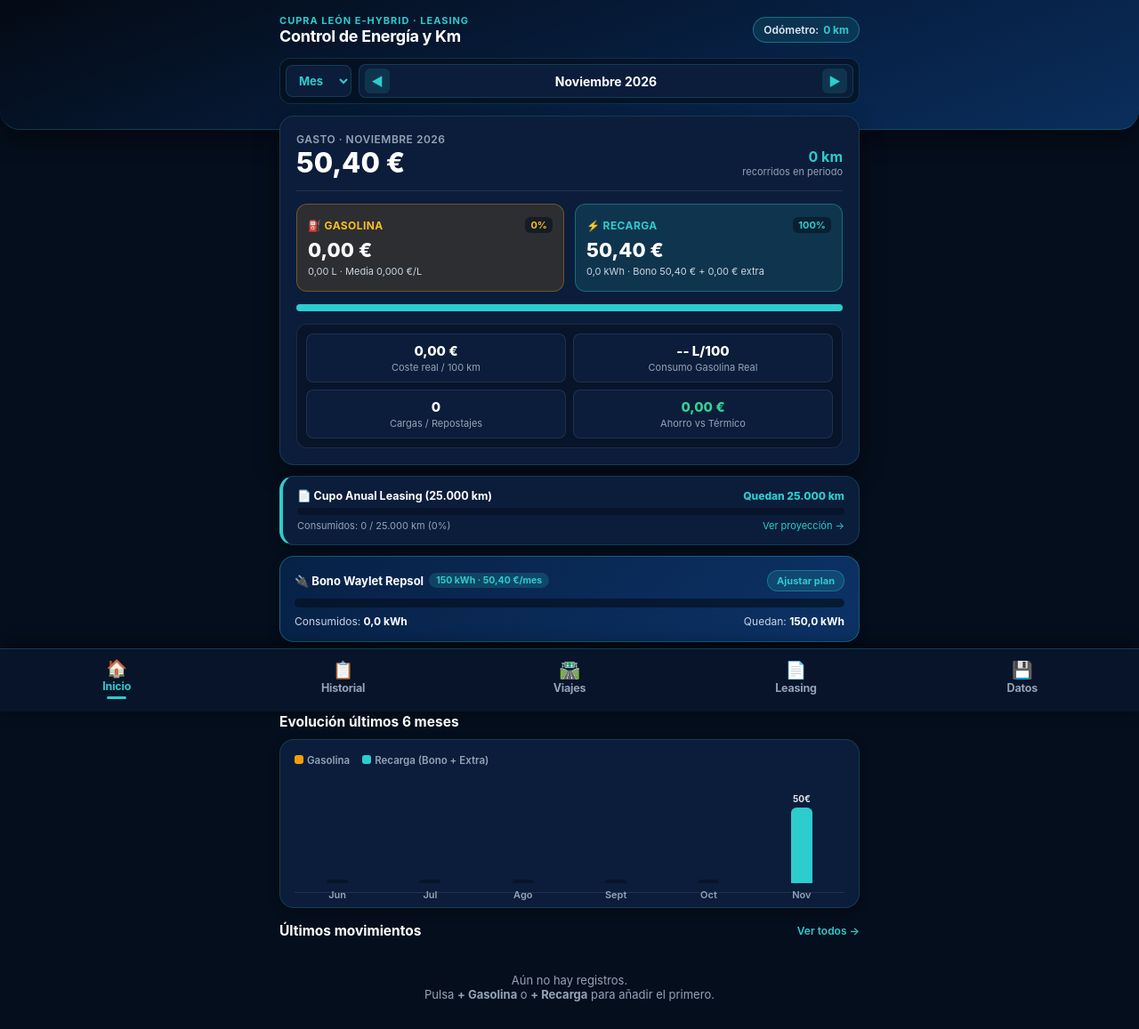
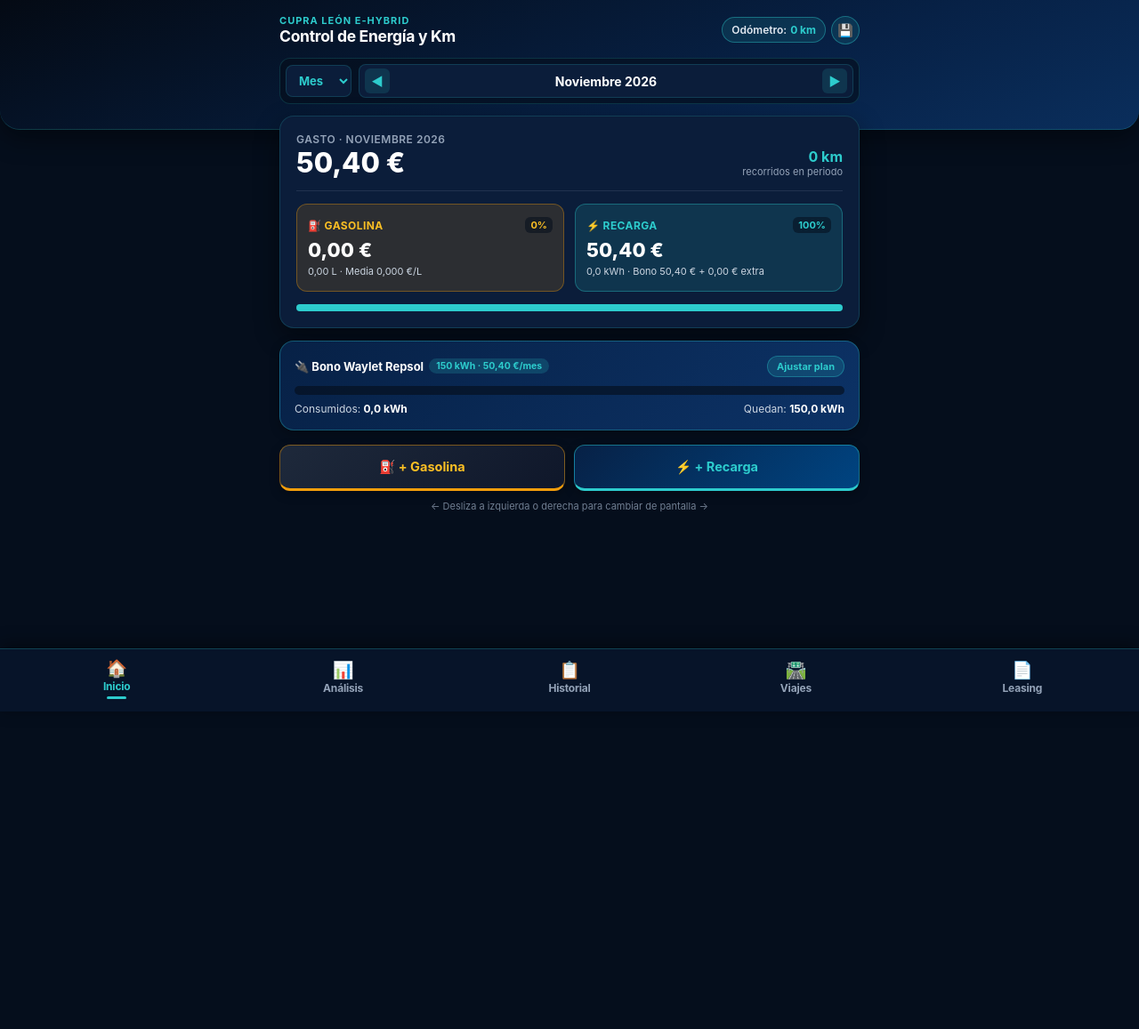
Before and after one commit to josanlerma9999/cupra-gastos, a plain HTML site: page index.html in a window 1280 px wide. Shown: the whole page at 89% size. After the commit the page ends 800 px from the top, so only its background shows below. Drawn offline with Linux system fonts and the light colour scheme.

Commit message:
Update index.html

```diff
--- a/index.html
+++ b/index.html
@@ -48,8 +48,9 @@
     body {
       background-color: var(--bg-app);
       color: var(--text-main);
-      padding-bottom: 94px;
+      padding-bottom: 92px;
       min-height: 100vh;
+      overflow-x: hidden;
     }
 
     /* HEADER OSCURO BBVA-CYAN */
@@ -74,6 +75,7 @@
     .brand-title {
       display: flex;
       flex-direction: column;
+      min-width: 0;
     }
 
     .brand-title span.tag {
@@ -85,28 +87,58 @@
     }
 
     .brand-title h1 {
-      font-size: 18px;
+      font-size: 17.5px;
       font-weight: 700;
       letter-spacing: -0.3px;
       color: #FFFFFF;
+      white-space: nowrap;
+      overflow: hidden;
+      text-overflow: ellipsis;
+    }
+
+    .header-actions {
+      display: flex;
+      align-items: center;
+      gap: 6px;
+      flex-shrink: 0;
     }
 
     .odo-pill {
       background: rgba(45, 204, 205, 0.12);
       border: 1px solid rgba(45, 204, 205, 0.4);
-      padding: 6px 11px;
+      padding: 6px 10px;
       border-radius: 999px;
       font-size: 12px;
       font-weight: 600;
       color: #E2E8F0;
       display: flex;
       align-items: center;
-      gap: 5px;
+      gap: 4px;
       cursor: pointer;
       white-space: nowrap;
     }
 
     .odo-pill strong { color: var(--bbva-cyan); }
+
+    .data-header-btn {
+      background: rgba(45, 204, 205, 0.12);
+      border: 1px solid rgba(45, 204, 205, 0.4);
+      color: var(--bbva-cyan);
+      width: 32px;
+      height: 32px;
+      border-radius: 50%;
+      display: flex;
+      align-items: center;
+      justify-content: center;
+      font-size: 14px;
+      cursor: pointer;
+      transition: background 0.15s ease, color 0.15s ease;
+    }
+
+    .data-header-btn.active {
+      background: var(--bbva-cyan);
+      color: #050E1C;
+    }
 
     /* SELECTOR DE PERIODO Y MES COMPLETO */
     .period-bar {
@@ -311,70 +343,54 @@
       border-radius: 999px;
       overflow: hidden;
       display: flex;
-      margin-bottom: 14px;
     }
 
     .ratio-gas { background: var(--fuel-amber); transition: width 0.3s ease; }
     .ratio-ev { background: var(--bbva-cyan); transition: width 0.3s ease; }
 
-    /* KPIS DE EFICIENCIA */
+    /* KPIS DE EFICIENCIA (EN PESTAÑA ANÁLISIS) */
     .kpi-strip {
       display: grid;
       grid-template-columns: repeat(2, 1fr);
-      gap: 8px;
+      gap: 10px;
+    }
+
+    .kpi-item {
       background: var(--card-inset);
-      padding: 10px;
-      border-radius: var(--radius-md);
-      border: 1px solid var(--border-subtle);
-    }
-
-    .kpi-item {
-      background: var(--card-bg);
-      padding: 9px 10px;
-      border-radius: 8px;
+      padding: 14px 10px;
+      border-radius: 12px;
       border: 1px solid var(--border-subtle);
       text-align: center;
     }
 
     .kpi-item .kpi-v {
-      font-size: 15px;
+      font-size: 17px;
       font-weight: 800;
       color: #FFFFFF;
     }
 
     .kpi-item .kpi-l {
-      font-size: 11px;
+      font-size: 11.5px;
       color: var(--text-muted);
-      margin-top: 2px;
-    }
-
-    /* TARJETA BONO WAYLET & TARJETA LEASING */
+      margin-top: 3px;
+    }
+
+    /* TARJETA BONO WAYLET */
     .bono-card {
       background: linear-gradient(135deg, #072146 0%, #0C3266 100%);
       color: #FFFFFF;
       border-radius: var(--radius-lg);
-      padding: 15px 16px;
-      margin-top: 12px;
+      padding: 16px;
+      margin-top: 14px;
       border: 1px solid rgba(45, 204, 205, 0.32);
       box-shadow: var(--shadow-sm);
     }
 
-    .leasing-home-card {
-      background: var(--card-bg);
-      border: 1px solid var(--border-light);
-      border-left: 4px solid var(--bbva-cyan);
-      border-radius: var(--radius-lg);
-      padding: 14px 16px;
-      margin-top: 12px;
-      box-shadow: var(--shadow-sm);
-      cursor: pointer;
-    }
-
     .bono-top {
       display: flex;
       justify-content: space-between;
       align-items: center;
-      margin-bottom: 8px;
+      margin-bottom: 10px;
       gap: 8px;
     }
 
@@ -438,13 +454,13 @@
       display: grid;
       grid-template-columns: 1fr 1fr;
       gap: 10px;
-      margin: 14px 0;
+      margin: 16px 0 8px;
     }
 
     .btn-action {
       border: none;
       border-radius: var(--radius-md);
-      padding: 14px 12px;
+      padding: 15px 12px;
       font-size: 14.5px;
       font-weight: 700;
       cursor: pointer;
@@ -470,6 +486,14 @@
       color: var(--bbva-cyan);
       border: 1px solid rgba(45, 204, 205, 0.45);
       border-bottom: 3px solid var(--bbva-cyan);
+    }
+
+    .swipe-hint {
+      text-align: center;
+      font-size: 11px;
+      color: var(--text-muted);
+      margin-top: 10px;
+      opacity: 0.75;
     }
 
     /* SECCIONES Y TARJETAS */
@@ -515,7 +539,7 @@
       grid-template-columns: repeat(6, 1fr);
       gap: 8px;
       align-items: end;
-      height: 130px;
+      height: 145px;
       padding-top: 18px;
       border-bottom: 1px solid var(--border-subtle);
     }
@@ -562,6 +586,7 @@
       gap: 8px;
       margin-bottom: 12px;
       overflow-x: auto;
+      padding-bottom: 2px;
     }
 
     .pill {
@@ -821,7 +846,7 @@
       color: #FCA5A5;
     }
 
-    /* NAVEGACIÓN INFERIOR MÁS GRANDE Y LEGIBLE */
+    /* NAVEGACIÓN INFERIOR 5 PESTAÑAS */
     .bottom-nav {
       position: fixed;
       bottom: 0;
@@ -857,7 +882,7 @@
     }
 
     .nav-btn .nav-txt {
-      font-size: 12.5px;
+      font-size: 12px;
       font-weight: 700;
       letter-spacing: -0.2px;
     }
@@ -874,9 +899,24 @@
       margin-top: 1px;
     }
 
-    /* VISTAS */
+    /* VISTAS Y ANIMACIÓN DE DESLIZAMIENTO */
     .view-section { display: none; }
-    .view-section.active { display: block; }
+    .view-section.active { display: block; animation: fadeIn 0.18s ease-out; }
+    .view-section.slide-left { animation: slideFromRight 0.22s ease-out; }
+    .view-section.slide-right { animation: slideFromLeft 0.22s ease-out; }
+
+    @keyframes fadeIn {
+      from { opacity: 0.6; }
+      to { opacity: 1; }
+    }
+    @keyframes slideFromRight {
+      from { opacity: 0.45; transform: translateX(22px); }
+      to { opacity: 1; transform: translateX(0); }
+    }
+    @keyframes slideFromLeft {
+      from { opacity: 0.45; transform: translateX(-22px); }
+      to { opacity: 1; transform: translateX(0); }
+    }
 
     /* MODALES OSCUROS */
     .modal-backdrop {
@@ -1060,12 +1100,17 @@
     <div class="container">
       <div class="header-top">
         <div class="brand-title">
-          <span class="tag">Cupra León e-HYBRID · Leasing</span>
+          <span class="tag">Cupra León e-HYBRID</span>
           <h1>Control de Energía y Km</h1>
         </div>
-        <div class="odo-pill" onclick="openOdoModal()" title="Actualizar odómetro">
-          <span>Odómetro:</span>
-          <strong id="header-odo">0 km</strong>
+        <div class="header-actions">
+          <div class="odo-pill" onclick="openOdoModal()" title="Actualizar odómetro">
+            <span>Odómetro:</span>
+            <strong id="header-odo">0 km</strong>
+          </div>
+          <button type="button" class="data-header-btn" id="btn-header-data" onclick="switchTab('data')" title="Datos y copias de seguridad" aria-label="Datos y copias de seguridad">
+            💾
+          </button>
         </div>
       </div>
 
@@ -1086,7 +1131,7 @@
 
   <main class="container">
 
-    <!-- VISTA 1: INICIO (DASHBOARD PRINCIPAL) -->
+    <!-- VISTA 1: INICIO (CABINA RÁPIDA Y LIMPIA) -->
     <section id="view-home" class="view-section active">
       <div class="hero-card">
         <div class="total-row">
@@ -1126,41 +1171,6 @@
           <div class="ratio-gas" id="bar-gas" style="width: 50%"></div>
           <div class="ratio-ev" id="bar-ev" style="width: 50%"></div>
         </div>
-
-        <!-- INDICADORES DE EFICIENCIA Y CONSUMO REAL -->
-        <div class="kpi-strip">
-          <div class="kpi-item">
-            <div class="kpi-v" id="kpi-cost-100">0,00 €</div>
-            <div class="kpi-l">Coste real / 100 km</div>
-          </div>
-          <div class="kpi-item">
-            <div class="kpi-v" id="kpi-real-l100">-- L/100</div>
-            <div class="kpi-l">Consumo Gasolina Real</div>
-          </div>
-          <div class="kpi-item">
-            <div class="kpi-v" id="kpi-charges-count">0</div>
-            <div class="kpi-l">Cargas / Repostajes</div>
-          </div>
-          <div class="kpi-item">
-            <div class="kpi-v" id="kpi-savings" style="color: var(--success);">0,00 €</div>
-            <div class="kpi-l">Ahorro vs Térmico</div>
-          </div>
-        </div>
-      </div>
-
-      <!-- RESUMEN RÁPIDO LEASING 25.000 KM -->
-      <div class="leasing-home-card" onclick="switchTab('leasing')">
-        <div style="display:flex; justify-content:space-between; align-items:center; margin-bottom:6px;">
-          <span style="font-size:12.5px; font-weight:700; color:#FFFFFF;">📄 Cupo Anual Leasing (25.000 km)</span>
-          <span style="font-size:12px; font-weight:800; color:var(--bbva-cyan);" id="home-leasing-rem">Quedan 25.000 km</span>
-        </div>
-        <div class="progress-track" style="height:8px;">
-          <div class="progress-fill" id="home-leasing-fill" style="width:0%"></div>
-        </div>
-        <div style="display:flex; justify-content:space-between; font-size:11px; color:var(--text-muted); margin-top:5px;">
-          <span id="home-leasing-used">Consumidos: 0 km (0%)</span>
-          <span style="color:var(--bbva-cyan);">Ver proyección →</span>
-        </div>
       </div>
 
       <!-- TARJETA SUSCRIPCIÓN WAYLET 150 kWh -->
@@ -1191,7 +1201,36 @@
         </button>
       </div>
 
-      <!-- GRÁFICA EVOLUCIÓN MENSUAL (6 MESES) -->
+      <div class="swipe-hint">← Desliza a izquierda o derecha para cambiar de pantalla →</div>
+    </section>
+
+    <!-- VISTA 2: ANÁLISIS Y ESTADÍSTICAS -->
+    <section id="view-analytics" class="view-section">
+      <div class="section-title">
+        <span>Eficiencia y Consumo</span>
+        <span id="analytics-period-badge" style="font-size:12px; color:var(--bbva-cyan); font-weight:700;"></span>
+      </div>
+      <div class="card">
+        <div class="kpi-strip">
+          <div class="kpi-item">
+            <div class="kpi-v" id="kpi-cost-100">0,00 €</div>
+            <div class="kpi-l">Coste real / 100 km</div>
+          </div>
+          <div class="kpi-item">
+            <div class="kpi-v" id="kpi-real-l100">-- L/100</div>
+            <div class="kpi-l">Consumo Gasolina Real</div>
+          </div>
+          <div class="kpi-item">
+            <div class="kpi-v" id="kpi-charges-count">0</div>
+            <div class="kpi-l">Cargas / Repostajes</div>
+          </div>
+          <div class="kpi-item">
+            <div class="kpi-v" id="kpi-savings" style="color: var(--success);">0,00 €</div>
+            <div class="kpi-l">Ahorro vs Térmico</div>
+          </div>
+        </div>
+      </div>
+
       <div class="section-title">
         <span>Evolución últimos 6 meses</span>
       </div>
@@ -1202,16 +1241,9 @@
         </div>
         <div id="monthly-chart" class="bar-chart-grid"></div>
       </div>
-
-      <!-- ÚLTIMOS MOVIMIENTOS -->
-      <div class="section-title">
-        <span>Últimos movimientos</span>
-        <button class="tx-btn" onclick="switchTab('history')">Ver todos →</button>
-      </div>
-      <div id="recent-list" class="tx-list"></div>
     </section>
 
-    <!-- VISTA 2: HISTORIAL COMPLETO -->
+    <!-- VISTA 3: HISTORIAL COMPLETO -->
     <section id="view-history" class="view-section">
       <div class="section-title">
         <span>Historial de Energía</span>
@@ -1225,7 +1257,7 @@
       <div id="full-history-list" class="tx-list"></div>
     </section>
 
-    <!-- VISTA 3: CALCULADORA DE VIAJES -->
+    <!-- VISTA 4: CALCULADORA DE VIAJES -->
     <section id="view-trips" class="view-section">
       <div class="section-title">
         <span>Calculadora de Viajes e-HYBRID</span>
@@ -1280,7 +1312,7 @@
       </div>
     </section>
 
-    <!-- VISTA 4: CONTROL DE LEASING ANUAL -->
+    <!-- VISTA 5: CONTROL DE LEASING ANUAL -->
     <section id="view-leasing" class="view-section">
       <div class="section-title">
         <span>Control de Kilómetros Leasing</span>
@@ -1289,10 +1321,11 @@
       <div class="card" id="leasing-container"></div>
     </section>
 
-    <!-- VISTA 5: DATOS Y BACKUP -->
+    <!-- VISTA 6 (CABECERA): DATOS Y BACKUP -->
     <section id="view-data" class="view-section">
       <div class="section-title">
         <span>Exportación y Copias de Seguridad</span>
+        <button class="tx-btn" onclick="switchTab('home', 'right')">← Volver</button>
       </div>
       <div class="card">
         <p style="font-size: 13px; color: var(--text-muted); margin-bottom: 14px; line-height: 1.4;">
@@ -1323,11 +1356,16 @@
 
   </main>
 
-  <!-- NAVEGACIÓN INFERIOR AMPLIADA -->
+  <!-- NAVEGACIÓN INFERIOR (5 PESTAÑAS) -->
   <nav class="bottom-nav">
     <button class="nav-btn active" id="nav-home" onclick="switchTab('home')">
       <span class="nav-ico">🏠</span>
       <span class="nav-txt">Inicio</span>
+      <span class="nav-dot"></span>
+    </button>
+    <button class="nav-btn" id="nav-analytics" onclick="switchTab('analytics')">
+      <span class="nav-ico">📊</span>
+      <span class="nav-txt">Análisis</span>
       <span class="nav-dot"></span>
     </button>
     <button class="nav-btn" id="nav-history" onclick="switchTab('history')">
@@ -1345,11 +1383,6 @@
       <span class="nav-txt">Leasing</span>
       <span class="nav-dot"></span>
     </button>
-    <button class="nav-btn" id="nav-data" onclick="switchTab('data')">
-      <span class="nav-ico">💾</span>
-      <span class="nav-txt">Datos</span>
-      <span class="nav-dot"></span>
-    </button>
   </nav>
 
   <!-- MODAL NUEVO / EDITAR REGISTRO -->
@@ -1538,7 +1571,11 @@
       navigator.serviceWorker.register('./sw.js').catch(console.error);
     }
 
-    // ESTADO DE LA APLICACIÓN (COMPATIBLE CON TODAS LAS VERSIONES)
+    // ORDEN DE PESTAÑAS PARA NAVEGACIÓN POR DESLIZAMIENTO LATERAL
+    const TAB_ORDER = ['home', 'analytics', 'history', 'trips', 'leasing'];
+    let currentTab = 'home';
+
+    // ESTADO DE LA APLICACIÓN (MISMA CLAVE PARA CONSERVAR TODOS TUS DATOS)
     const STORAGE_KEY = 'cupra_ehybrid_data_v1';
     let appState = {
       entries: [],
@@ -1644,7 +1681,8 @@
 
       const mode = document.getElementById('period-mode').value;
       const selectedMonth = document.getElementById('month-picker').value;
-      document.getElementById('month-label-btn').textContent = formatFullMonthLabel(selectedMonth);
+      const monthLabel = formatFullMonthLabel(selectedMonth);
+      document.getElementById('month-label-btn').textContent = monthLabel;
 
       const sorted = [...appState.entries].sort((a, b) => a.date.localeCompare(b.date) || a.odo - b.odo);
       const w = appState.waylet;
@@ -1654,10 +1692,12 @@
 
       if (mode === 'month' && selectedMonth) {
         filtered = sorted.filter(e => e.date.startsWith(selectedMonth));
-        document.getElementById('summary-period-label').textContent = 'Gasto · ' + formatFullMonthLabel(selectedMonth);
+        document.getElementById('summary-period-label').textContent = 'Gasto · ' + monthLabel;
+        document.getElementById('analytics-period-badge').textContent = monthLabel;
         if (w.active) subscriptionCostInPeriod = Number(w.fee) || 0;
       } else {
         document.getElementById('summary-period-label').textContent = 'Gasto Acumulado Total';
+        document.getElementById('analytics-period-badge').textContent = 'Acumulado Total';
         if (w.active) {
           const distinctMonths = new Set(sorted.map(e => e.date.slice(0, 7)));
           if (selectedMonth) distinctMonths.add(selectedMonth);
@@ -1731,6 +1771,7 @@
 
       document.getElementById('period-km').textContent = periodKm.toLocaleString('es-ES') + ' km';
 
+      // KPIs (en pestaña Análisis)
       const costPer100 = periodKm > 0 ? (grandTotal / periodKm) * 100 : 0;
       document.getElementById('kpi-cost-100').textContent = fmtEur(costPer100);
       document.getElementById('kpi-charges-count').textContent = filtered.length;
@@ -1799,8 +1840,8 @@
 
       container.innerHTML = months.map(m => {
         const tot = m.gas + m.ev;
-        const gasH = Math.round((m.gas / maxTotal) * 85);
-        const evH = Math.round((m.ev / maxTotal) * 85);
+        const gasH = Math.round((m.gas / maxTotal) * 95);
+        const evH = Math.round((m.ev / maxTotal) * 95);
         return `
           <div class="chart-col">
             <div class="chart-val-top">${tot > 0 ? Math.round(tot) + '€' : ''}</div>
@@ -1816,17 +1857,12 @@
 
     function renderLists(sortedEntries) {
       const desc = [...sortedEntries].reverse();
-      const recentEl = document.getElementById('recent-list');
       const fullEl = document.getElementById('full-history-list');
 
       if (desc.length === 0) {
-        const emptyHtml = `<div class="empty-state">Aún no hay registros.<br>Pulsa <strong>+ Gasolina</strong> o <strong>+ Recarga</strong> para añadir el primero.</div>`;
-        recentEl.innerHTML = emptyHtml;
-        fullEl.innerHTML = emptyHtml;
+        fullEl.innerHTML = `<div class="empty-state">Aún no hay registros.<br>Vuelve a <strong>Inicio</strong> y pulsa <strong>+ Gasolina</strong> o <strong>+ Recarga</strong>.</div>`;
         return;
       }
-
-      recentEl.innerHTML = desc.slice(0, 5).map(buildTxCard).join('');
 
       let filteredHistory = desc;
       if (historyFilter === 'gas' || historyFilter === 'ev') {
@@ -1888,15 +1924,6 @@
       const excess = Math.max(0, driven - limit);
       const pct = Math.min(100, Math.round((driven / limit) * 100));
       const fillClass = pct >= 95 ? 'danger' : (pct >= 80 ? 'warn' : '');
-
-      document.getElementById('home-leasing-rem').textContent = excess > 0
-        ? `Exceso: +${excess.toLocaleString('es-ES')} km`
-        : `Quedan ${remaining.toLocaleString('es-ES')} km`;
-      document.getElementById('home-leasing-rem').style.color = excess > 0 ? 'var(--danger)' : 'var(--bbva-cyan)';
-      const homeFill = document.getElementById('home-leasing-fill');
-      homeFill.style.width = pct + '%';
-      homeFill.className = 'progress-fill ' + fillClass;
-      document.getElementById('home-leasing-used').textContent = `Consumidos: ${driven.toLocaleString('es-ES')} / ${limit.toLocaleString('es-ES')} km (${pct}%)`;
 
       const startDate = l.startDate ? new Date(l.startDate + 'T00:00:00') : new Date();
       const today = new Date();
@@ -2003,12 +2030,79 @@
         `Ahorras ${fmtEur(diff)} en este viaje saliendo con batería cargada`;
     }
 
-    function switchTab(tab) {
-      document.querySelectorAll('.view-section').forEach(s => s.classList.remove('active'));
+    // CAMBIO DE PESTAÑAS CON ANIMACIÓN DIRECCIONAL
+    function switchTab(tab, slideDirection = '') {
+      currentTab = tab;
+      document.querySelectorAll('.view-section').forEach(s => {
+        s.classList.remove('active', 'slide-left', 'slide-right');
+      });
       document.querySelectorAll('.nav-btn').forEach(b => b.classList.remove('active'));
-      document.getElementById('view-' + tab).classList.add('active');
-      document.getElementById('nav-' + tab).classList.add('active');
-    }
+      document.getElementById('btn-header-data').classList.remove('active');
+
+      const targetSection = document.getElementById('view-' + tab);
+      if (targetSection) {
+        targetSection.classList.add('active');
+        if (slideDirection === 'left') targetSection.classList.add('slide-left');
+        if (slideDirection === 'right') targetSection.classList.add('slide-right');
+      }
+
+      const navBtn = document.getElementById('nav-' + tab);
+      if (navBtn) {
+        navBtn.classList.add('active');
+      } else if (tab === 'data') {
+        document.getElementById('btn-header-data').classList.add('active');
+      }
+      window.scrollTo({ top: 0, behavior: 'smooth' });
+    }
+
+    // DETECTOR TÁCTIL DE DESLIZAMIENTO IZQUIERDA / DERECHA
+    (function initSwipeNavigation() {
+      let startX = 0;
+      let startY = 0;
+      let startTime = 0;
+      let ignoreSwipe = false;
+
+      document.addEventListener('touchstart', (e) => {
+        if (e.touches.length !== 1) return;
+        const modalOpen = document.querySelector('.modal-backdrop.open');
+        const interactiveTarget = e.target.closest('input, select, textarea, .filter-pills');
+        if (modalOpen || interactiveTarget) {
+          ignoreSwipe = true;
+          return;
+        }
+        ignoreSwipe = false;
+        startX = e.touches[0].clientX;
+        startY = e.touches[0].clientY;
+        startTime = Date.now();
+      }, { passive: true });
+
+      document.addEventListener('touchend', (e) => {
+        if (ignoreSwipe || e.changedTouches.length !== 1) return;
+        const dx = e.changedTouches[0].clientX - startX;
+        const dy = e.changedTouches[0].clientY - startY;
+        const dt = Date.now() - startTime;
+
+        if (dt < 600 && Math.abs(dx) > 55 && Math.abs(dx) > Math.abs(dy) * 1.45) {
+          if (dx < 0) {
+            // Deslizar hacia la izquierda -> siguiente pestaña
+            const idx = TAB_ORDER.indexOf(currentTab);
+            if (idx >= 0 && idx < TAB_ORDER.length - 1) {
+              switchTab(TAB_ORDER[idx + 1], 'left');
+            }
+          } else {
+            // Deslizar hacia la derecha -> pestaña anterior
+            if (currentTab === 'data') {
+              switchTab('home', 'right');
+            } else {
+              const idx = TAB_ORDER.indexOf(currentTab);
+              if (idx > 0) {
+                switchTab(TAB_ORDER[idx - 1], 'right');
+              }
+            }
+          }
+        }
+      }, { passive: true });
+    })();
 
     function setHistoryFilter(filter, btn) {
       historyFilter = filter;
```
